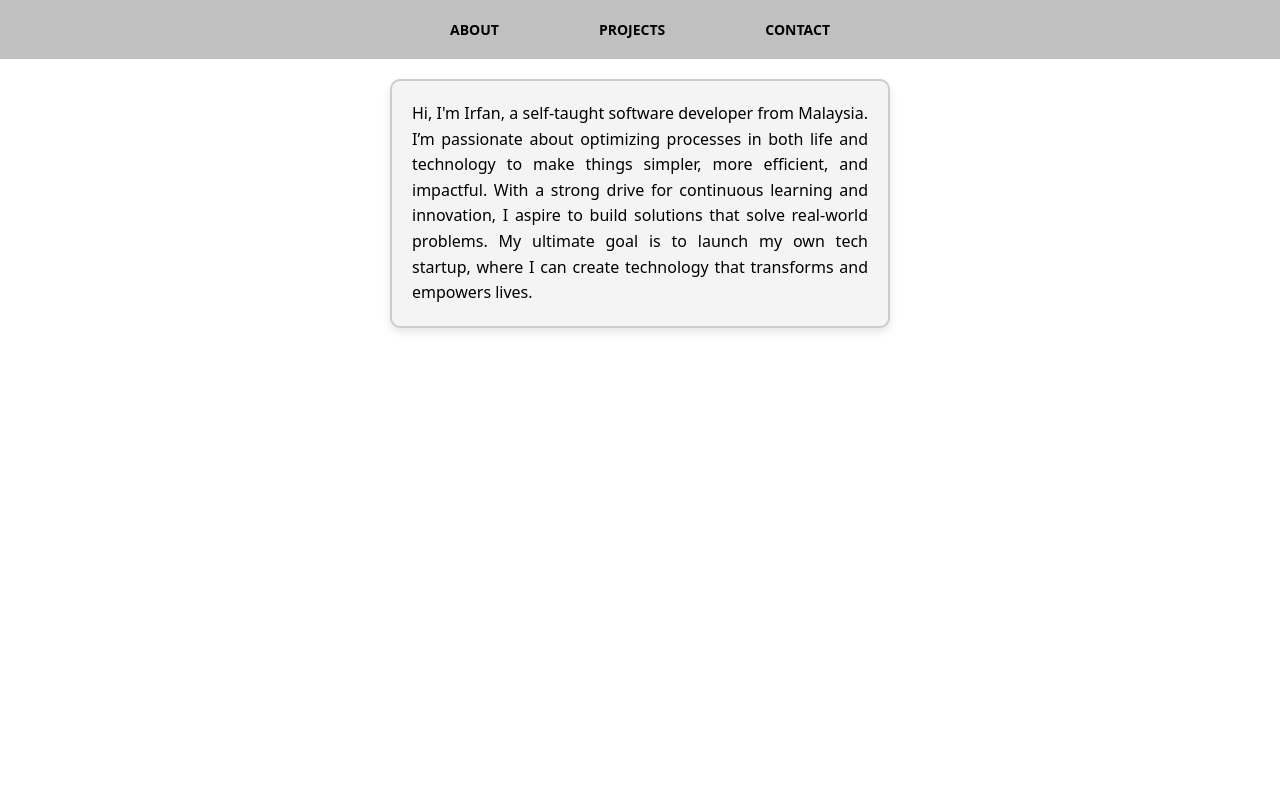
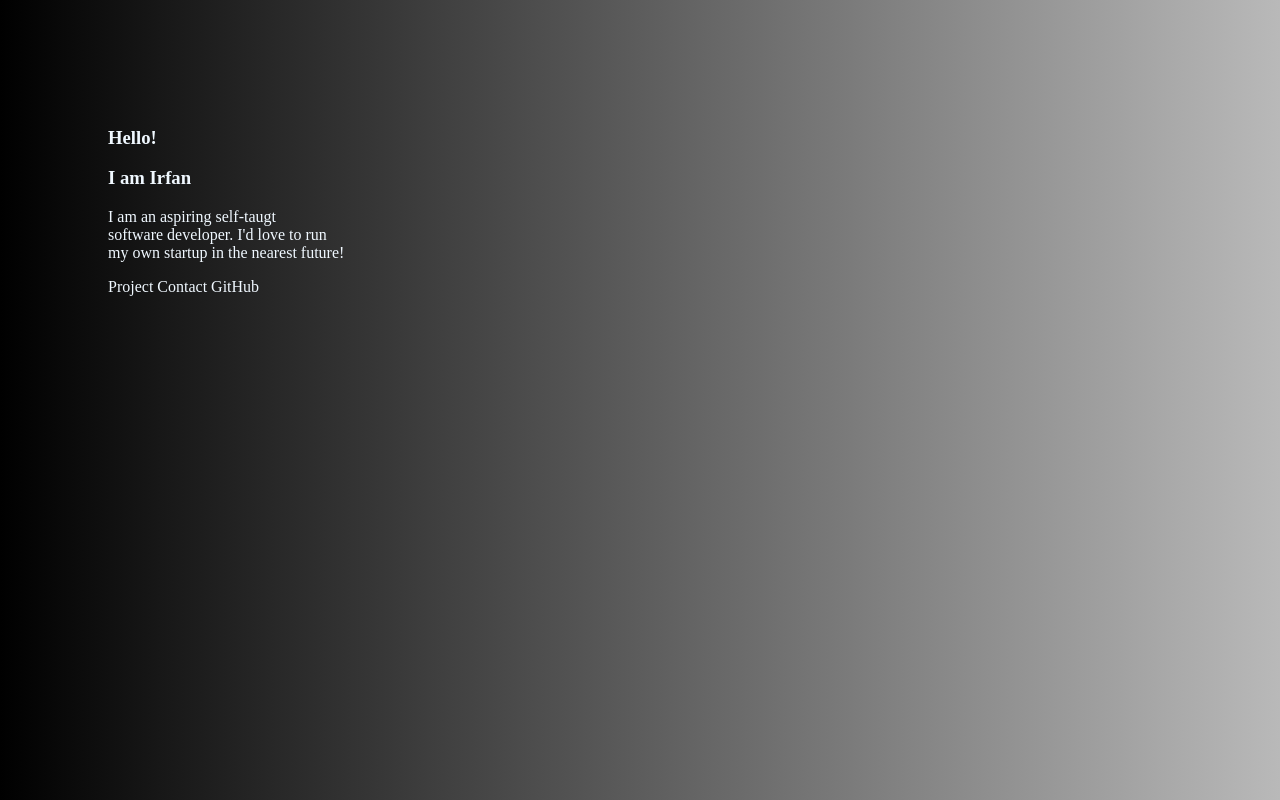
Before and after one commit to IFAIZC/personal-website, a plain HTML site: page index.html in a window 1280 px wide. Shown: the top 800 px of the page. Drawn offline with Linux system fonts and the light colour scheme.

Commit message:
added sections and navs

```diff
--- a/index.html
+++ b/index.html
@@ -3,19 +3,39 @@
 <head>
     <meta charset="UTF-8">
     <meta name="viewport" content="width=device-width, initial-scale=1.0">
-    <title>Irfan's Labyrinth</title>
+    <title>Personal Website</title>
     <link href="styles.css" rel="stylesheet">
 
 </head>
 <body>
-    <div class="top-bar">
-        <p>ABOUT</p>
-        <p>PROJECTS</p>
-        <p>CONTACT</p>
-    </div>
 
-    <div class="about">
-        <p>Hi, I'm Irfan, a self-taught software developer from Malaysia. I’m passionate about optimizing processes in both life and technology to make things simpler, more efficient, and impactful. With a strong drive for continuous learning and innovation, I aspire to build solutions that solve real-world problems. My ultimate goal is to launch my own tech startup, where I can create technology that transforms and empowers lives.</p>
-    </div>
+    <!-- Sections -->
+    <section id="home">
+        <div class="greetings">
+            <h3>Hello!</h3>
+            <h3>I am Irfan</h3>
+        </div>
+
+        <div class="bio">
+            <p>I am an aspiring self-taugt <br> software developer.
+                 I'd love to run <br> my own startup in the nearest future!</p>
+        </div>
+
+
+        <nav>
+            <a href="#project">Project</a>
+            <a href="#contact">Contact</a>
+            <a href="https://github.com/IFAIZC" target="_blank">GitHub</a> <!-- please link to github -->
+        </nav>
+    </section>
+
+    <section id="project">
+        <h1>projects links</h1>
+    </section>
+
+    <section id="contact">
+        <h1>lets get in contact</h1>
+    </section>
+
 </body>
 </html>
--- a/styles.css
+++ b/styles.css
@@ -1,39 +1,16 @@
-/* Reset default margin and padding */
+body {
+    background: linear-gradient(to right, #000000, #b9b9b9); /* Horizontal gradient */
+  }
+
 * {
-    margin: 0;
-    padding: 0;
-    box-sizing: border-box;
-    font-family:system-ui, -apple-system, BlinkMacSystemFont, 'Segoe UI', Roboto, Oxygen, Ubuntu, Cantarell, 'Open Sans', 'Helvetica Neue', sans-serif;
+    color: aliceblue;
 }
 
-html, body {
-    margin: 0;
-    padding: 0;
-}
+section {
+    padding: 100px;
+    height: 100vh; /* Makes each section full screen */
+  }
 
-.top-bar {
-    display: flex;
-    gap: 100px;
-    align-items: center;
-    justify-content: center;
-    padding: 20px;
-    background-color: rgb(192, 192, 192);
-}
-
-.top-bar p {
-    font-size: 14px;
-    font-weight: bold;
-}
-
-.about {
-    max-width: 500px; /* Set the maximum width of the box */
-    margin: 20px auto; /* Center the box horizontally with margin */
-    padding: 20px; /* Add space inside the box */
-    background-color: #f4f4f4; /* Light gray background for contrast */
-    border: 2px solid #ccc; /* Optional: Add a border */
-    border-radius: 10px; /* Optional: Round the corners */
-    box-shadow: 0 4px 8px rgba(0, 0, 0, 0.1); /* Optional: Add a subtle shadow */
-    font-size: 1rem; /* Adjust the font size if needed */
-    line-height: 1.6; /* Improve readability */
-    text-align: justify; /* Align text neatly */
-}
+  a {
+    text-decoration: none; /*removes the underline from linking
+  }
```
